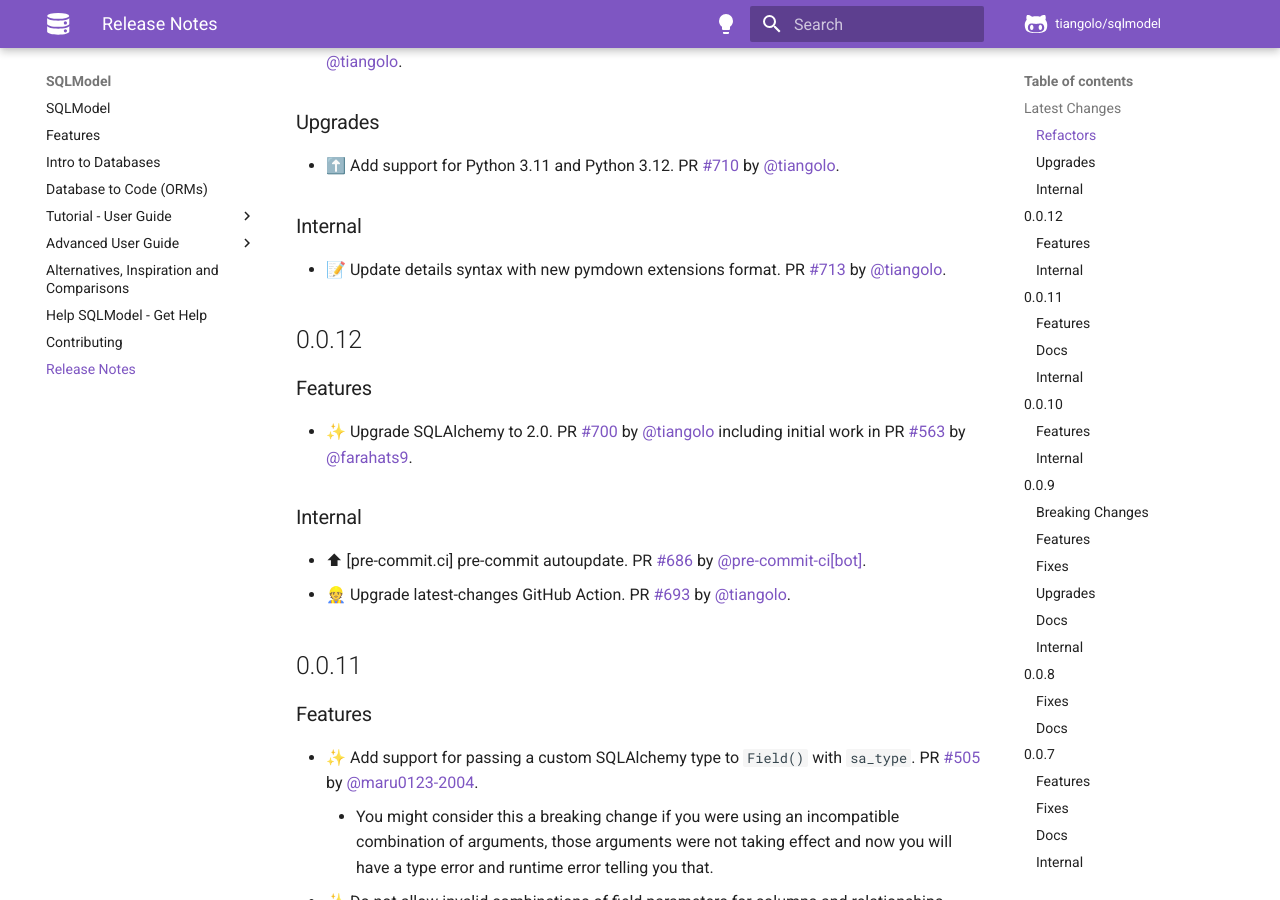
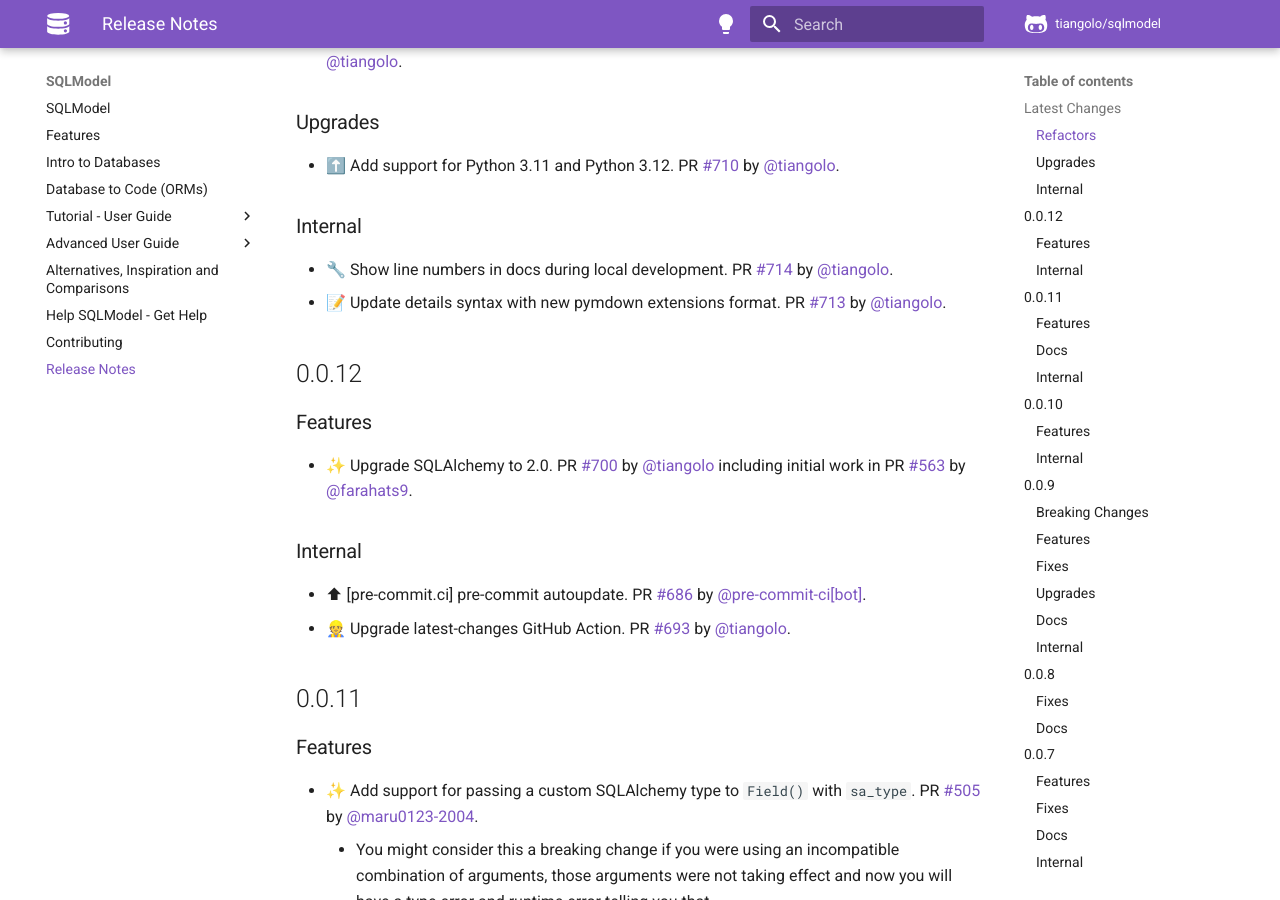
Before and after one commit to sztrakabalint/fastapi-sqlmodel, an MkDocs documentation site: the page built from docs/release-notes.md, in a window 1280 px wide and 900 px high, scrolled down 344 px. Built offline with MkDocs 1.6.1 and Material for MkDocs 9.7.7, drawn with Linux system fonts in a browser that asks for light colours; comment, search, counter and statistics services are not loaded.

Commit message:
📝 Update release notes

```diff
--- a/docs/release-notes.md
+++ b/docs/release-notes.md
@@ -15,6 +15,7 @@
 
 ### Internal
 
+* 🔧 Show line numbers in docs during local development. PR [#714](https://github.com/tiangolo/sqlmodel/pull/714) by [@tiangolo](https://github.com/tiangolo).
 * 📝 Update details syntax with new pymdown extensions format. PR [#713](https://github.com/tiangolo/sqlmodel/pull/713) by [@tiangolo](https://github.com/tiangolo).
 
 ## 0.0.12
```
